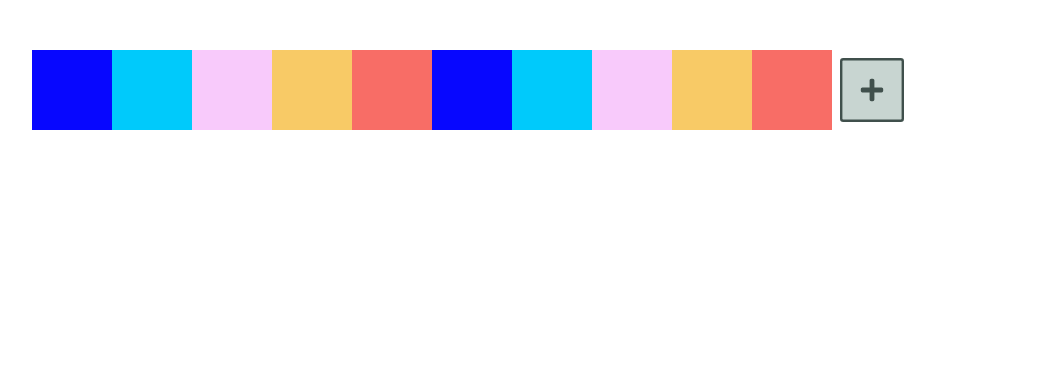
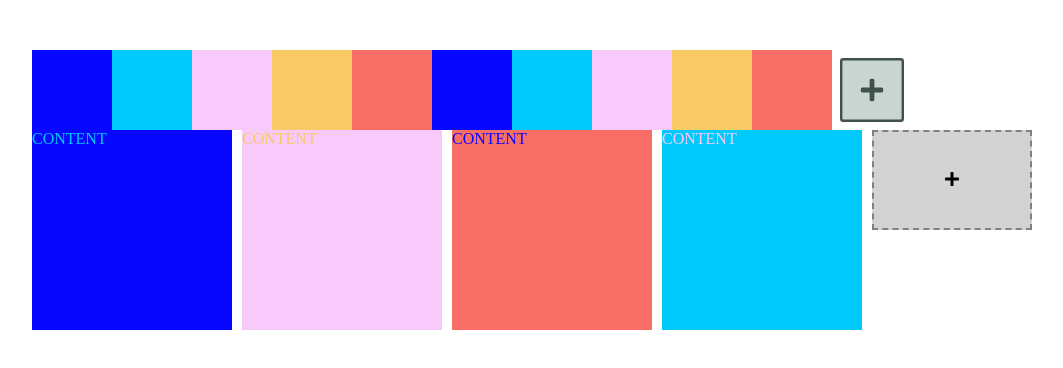
Before and after one commit to devonChurch/avocado, a React (Create React App) app: page / in a window 1280 px wide. Shown: the top 368 px of the page, without its empty margins (18-1081 px from the left). Built offline with nearby package versions, Linux system fonts and the light colour scheme.

Commit message:
feat: 🎸 add <Composition /> integration with <Swatches />

```diff
--- a/src/App.js
+++ b/src/App.js
@@ -86,6 +86,9 @@ const calculateReorderTransform = (swatches, dragStartId, dragOverId, swatchInde
 };
 
 const App = () => {
+  /**
+   * SWATCHES:
+   */
   const [swatches, setSwatches] = useState(
     new Map([
       ["1", "#0707ff"],
@@ -148,6 +151,17 @@ const App = () => {
     removeDragIds();
   };
 
+  /**
+   * COMPOSITIONS:
+   */
+  const [compositions, setCompositions] = useState(
+    new Map([
+      ["1", { baseId: "1", contentId: "2" }],
+      ["2", { baseId: "3", contentId: "4" }],
+      ["3", { baseId: "5", contentId: "6" }],
+      ["4", { baseId: "7", contentId: "8" }]
+    ])
+  );
   return (
     <>
       <GlobalStyle />
@@ -159,8 +173,8 @@ const App = () => {
                 key={id}
                 {...{ id, hex }}
                 handleChange={updateUserSwatch}
-                handleDragStart={setDragStartId} // {() => setDragStartId(id)}
-                handleDragOver={setDragOverId} // {() => setDragOverId(id)}
+                handleDragStart={setDragStartId}
+                handleDragOver={setDragOverId}
                 handleDragExit={removeDragOverId}
                 handleDragEnd={removeDragIds}
                 handleDrop={moveSwatchToNewLocation}
@@ -177,12 +191,25 @@ const App = () => {
         })}
         <AppendSwatch handleClick={addNewSwatch} handleDrop={duplicateAndAppendNewSwatch} />
       </TransitionGroup>
-      {/* <Compositions>
-        {[...swatches].map(([id, hex]) => (
-          <UserComposition key={id} handleChange={updateUserSwatch} {...{ id, hex }} />
-        ))}
-        <AddComposition handleAdd={addNewSwatch}/>
-      </Compositions> */}
+      <Compositions>
+        {[...compositions].map(comp => {
+          console.log(comp);
+          const [compId, { baseId, contentId }] = comp;
+          console.log(comp[1].baseId, comp[1].contentId);
+
+          console.log({ compId, baseId, contentId });
+
+          return (
+            <UserComposition
+              key={compId}
+              {...{ compId }}
+              baseHex={swatches.get(baseId)}
+              contentHex={swatches.get(contentId)}
+            />
+          );
+        })}
+        <AddComposition handleAdd={addNewSwatch} />
+      </Compositions>
     </>
   );
 };
--- a/src/Composition.js
+++ b/src/Composition.js
@@ -5,22 +5,28 @@ import throttle from "lodash.throttle";
 import { FontAwesomeIcon } from "@fortawesome/react-fontawesome";
 import { faPlus } from "@fortawesome/free-solid-svg-icons";
 
+const COMP_WIDTH = 160;
+
 const List = styled.ul`
   list-style: none;
   margin: 0;
   padding: 0;
   display: grid;
-  grid-gap: 0; // 10px;
+  grid-gap: 10px;
   grid-template-columns: repeat(auto-fill, 200px);
   grid-template-rows: repeat(auto-fill, 200px);
 
   > * {
-    height: 80px;
-    width: 80px;
+    height: 100px;
+    width: ${COMP_WIDTH}px;
   }
 `;
 
 const UserItem = styled.li`
+  background: ${({ baseHex }) => baseHex};
+  color: ${({ contentHex }) => contentHex};
+  height: 100%;
+  width: 100%;
   position: relative;
 `;
 
@@ -37,16 +43,8 @@ const AddButton = styled.button`
 
 export const Compositions = List;
 
-export const UserComposition = ({ id, hex, handleChange }) => {
-  const throttled = throttle(event => handleChange(id, event.target.value), 1000);
-
-  return (
-    <UserItem
-      onDragStart={event => {
-        console.log("dragstart", event, event.target);
-      }}
-    ></UserItem>
-  );
+export const UserComposition = ({ idComp, baseHex, contentHex }) => {
+  return <UserItem {...{ baseHex, contentHex }}>CONTENT</UserItem>;
 };
 
 export const AddComposition = ({ handleAdd }) => {
```
